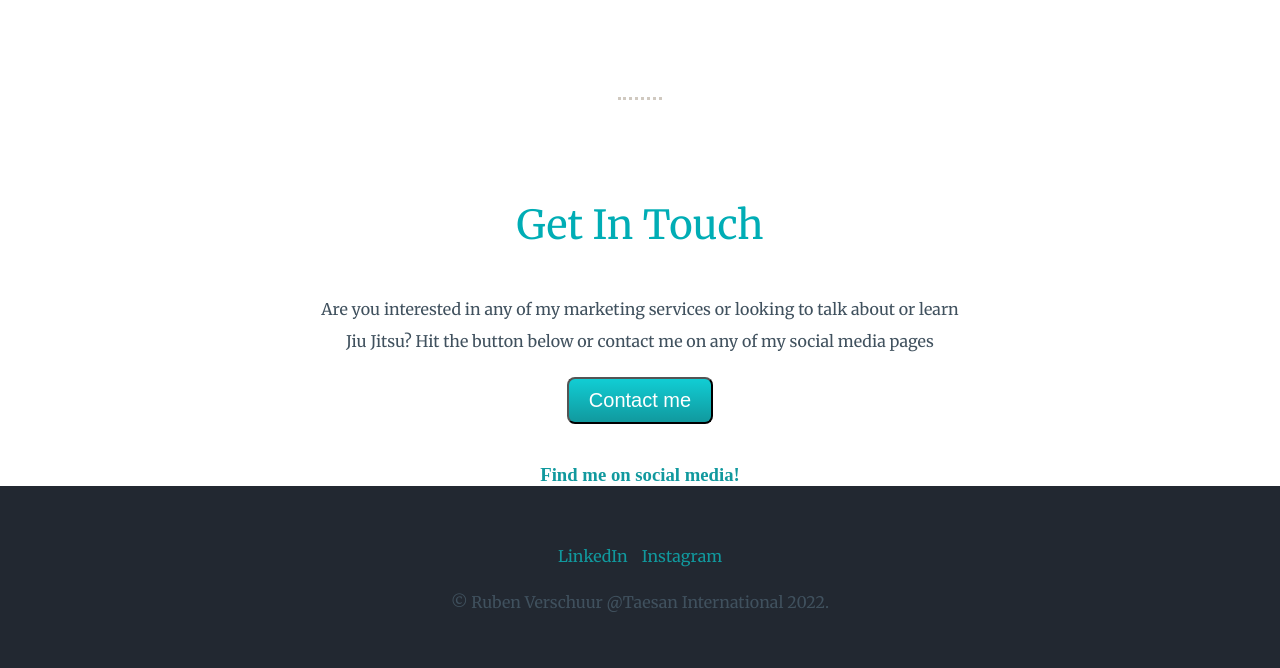
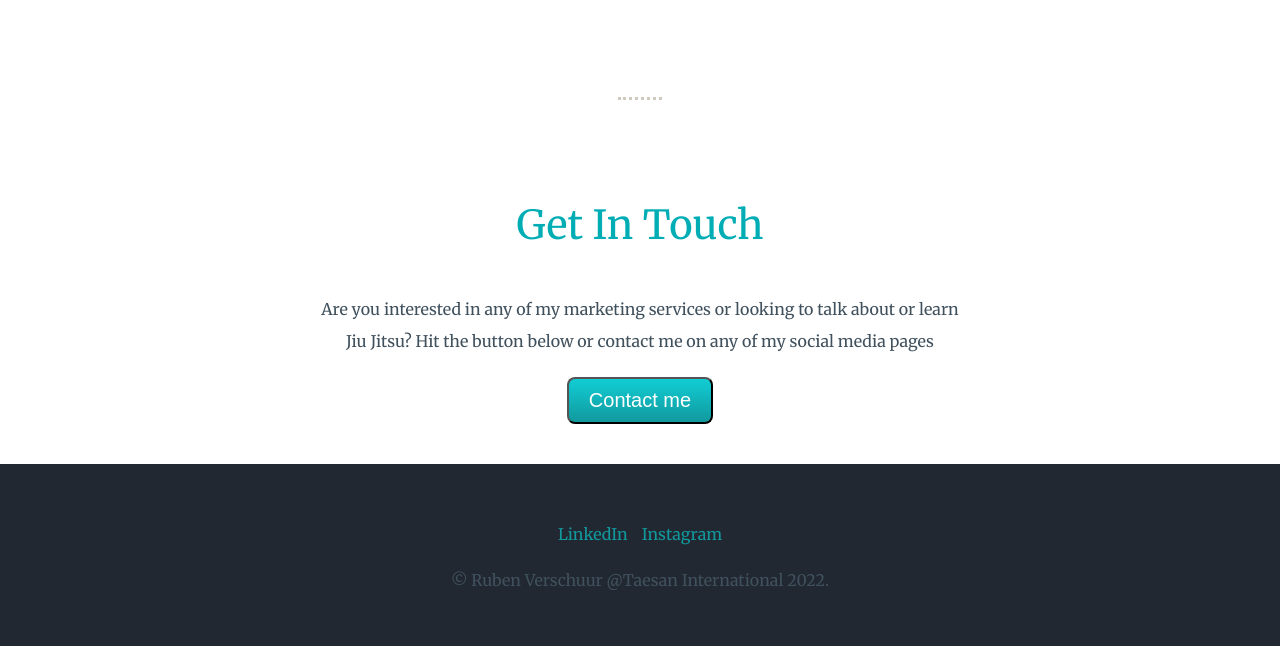
Before and after one commit to Itsruben93/My-website, a plain HTML site: page index.html in a window 1280 px wide. Shown: the part 2064-2732 px from the top of the page. After the commit the page ends 2710 px from the top, so only its background shows below. Drawn offline with Linux system fonts and the light colour scheme.

Commit message:
Update index.html

```diff
--- a/index.html
+++ b/index.html
@@ -45,7 +45,7 @@
       <h2>Get In Touch</h2>
       <p class= "outro">Are you interested in any of my marketing services or looking to talk about or learn Jiu Jitsu? Hit the button below or contact me on any of my social media pages</p>
       <button class= "contact-me" type="button" href="rubenverschuur93@gmail.com" name="contact me">Contact me</button>
-      <h3 class= "social-media-message">Find me on social media!</h3>
+      <h3 class= "social-media-message"></h3>
     </div>
   </div>
 
```
